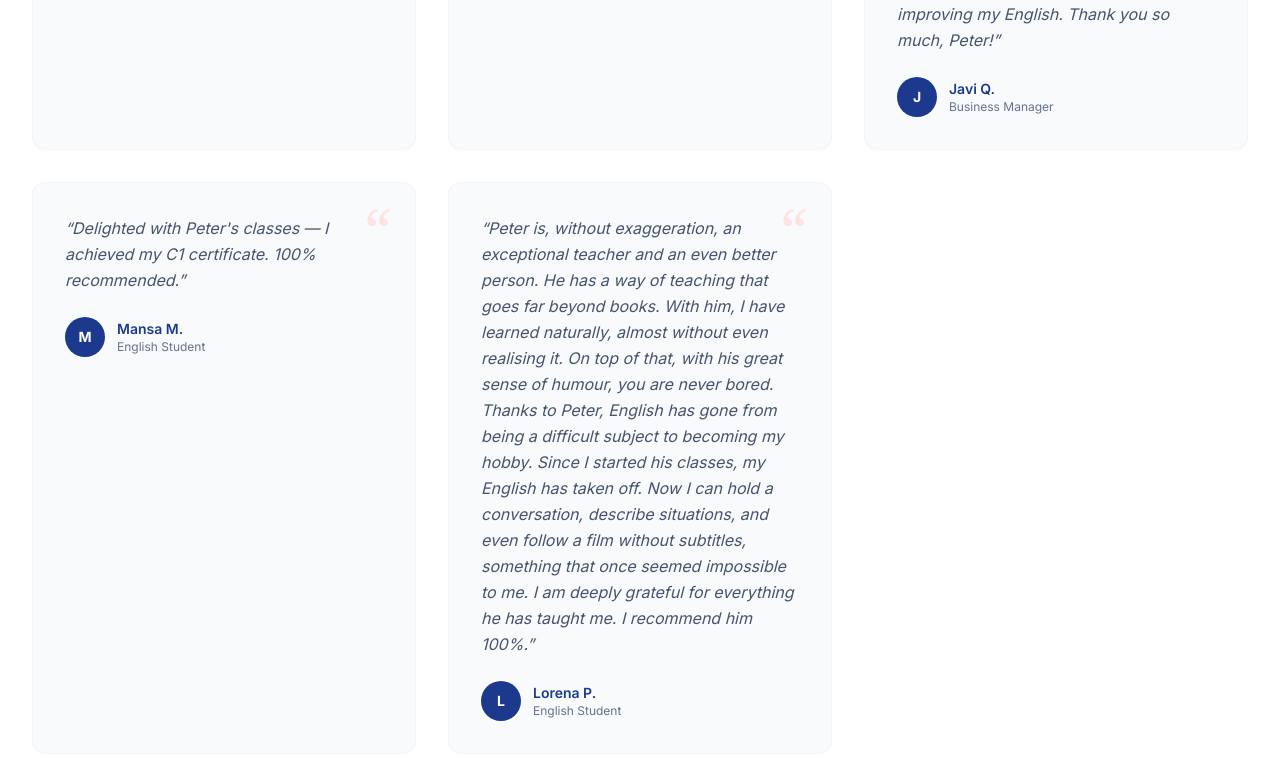
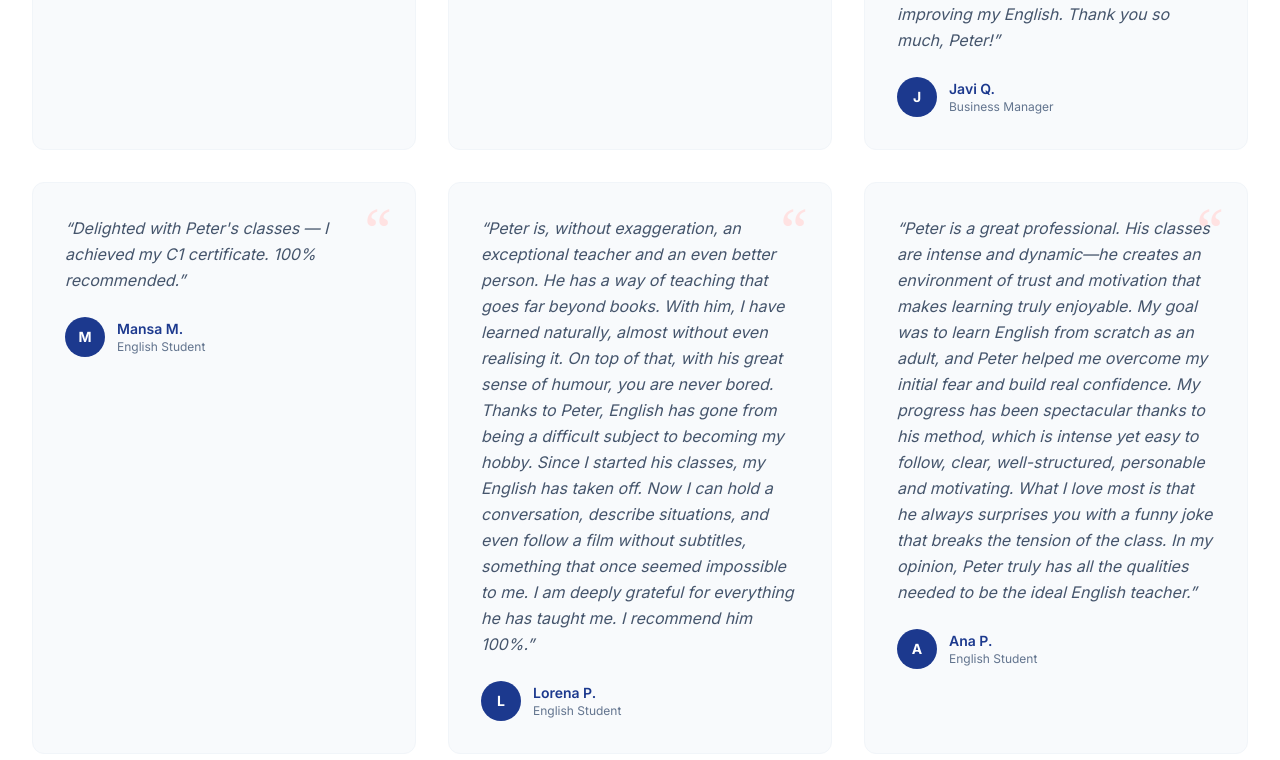
Before and after one commit to peterenglishteacher/peterenglishteacher, a Next.js app: page /en in a window 1280 px wide. Shown: the part 5132-5892 px from the top of the page. Built offline with nearby package versions, Linux system fonts and the light colour scheme; no server answers.

Commit message:
1.4.4 (fix): new testimonial

```diff
--- a/src/content/en.ts
+++ b/src/content/en.ts
@@ -217,6 +217,12 @@ export const en: SiteContent = {
         quote:
           "Peter is, without exaggeration, an exceptional teacher and an even better person. He has a way of teaching that goes far beyond books. With him, I have learned naturally, almost without even realising it. On top of that, with his great sense of humour, you are never bored. Thanks to Peter, English has gone from being a difficult subject to becoming my hobby. Since I started his classes, my English has taken off. Now I can hold a conversation, describe situations, and even follow a film without subtitles, something that once seemed impossible to me. I am deeply grateful for everything he has taught me. I recommend him 100%.",
       },
+      {
+        name: "Ana P.",
+        role: "English Student",
+        quote:
+          "Peter is a great professional. His classes are intense and dynamic—he creates an environment of trust and motivation that makes learning truly enjoyable. My goal was to learn English from scratch as an adult, and Peter helped me overcome my initial fear and build real confidence. My progress has been spectacular thanks to his method, which is intense yet easy to follow, clear, well-structured, personable and motivating. What I love most is that he always surprises you with a funny joke that breaks the tension of the class. In my opinion, Peter truly has all the qualities needed to be the ideal English teacher.",
+      },
     ],
   },
   contact: {
--- a/src/content/es.ts
+++ b/src/content/es.ts
@@ -217,6 +217,12 @@ export const es: SiteContent = {
         quote:
           "Peter es, sin exagerar, un profesor excepcional y una persona aún mejor. Tiene una forma de enseñar que va mucho más allá de los libros. Con él he aprendido de forma natural, casi sin darme cuenta. Además, con su gran sentido del humor nunca te aburres. Gracias a Peter, mi inglés ha pasado de ser una asignatura difícil a convertirse en mi hobby. Desde que empecé sus clases, mi inglés ha volado. Ahora puedo mantener una conversación, describir situaciones o incluso seguir una película sin subtítulos, algo que antes me parecía imposible. Estoy profundamente agradecida por todo lo que me ha enseñado. Lo recomiendo 100%.",
       },
+      {
+        name: "Ana P.",
+        role: "Alumna de inglés",
+        quote:
+          "Peter es un gran profesional, sus clases son intensas y dinámicas, consigue crear un ambiente de confianza y motivación que hace que disfrutes aprendiendo. Mi objetivo era aprender inglés desde cero, a una edad adulta, y Peter me ayudó a superar ese miedo inicial y a coger confianza. Mi progreso ha sido espectacular gracias a su método que es intenso pero fácil y además es claro, bien estructurado, cercano y motivador. Además siempre te sorprende con alguna broma divertida que rompe la tensión de la clase. En mi opinión Peter reúne todas las cualidades para ser el profesor de inglés ideal.",
+      },
     ],
   },
   contact: {
```
